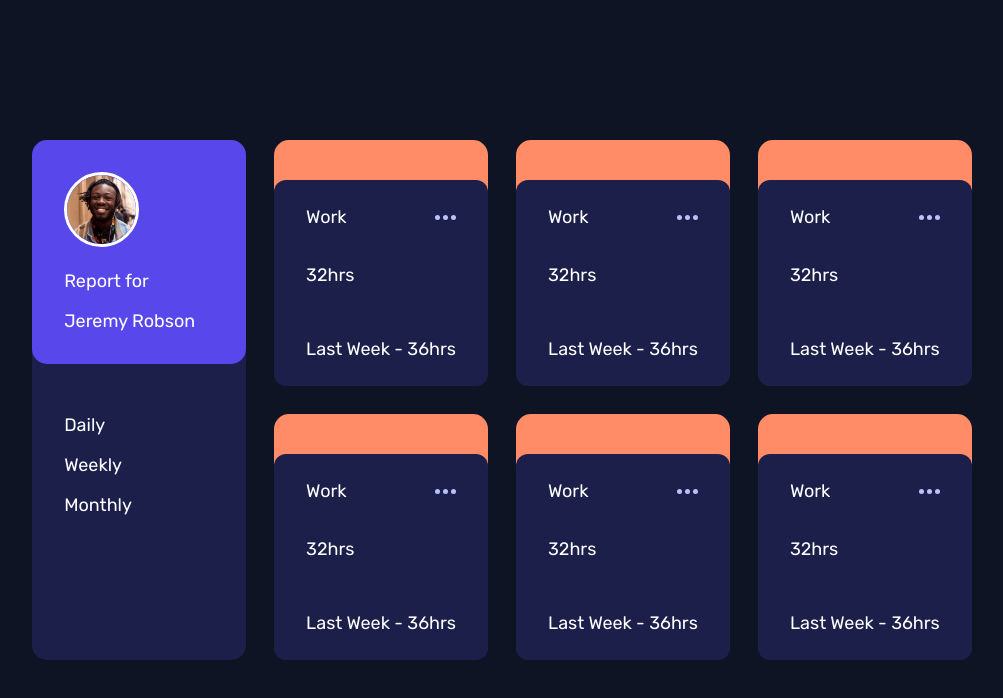
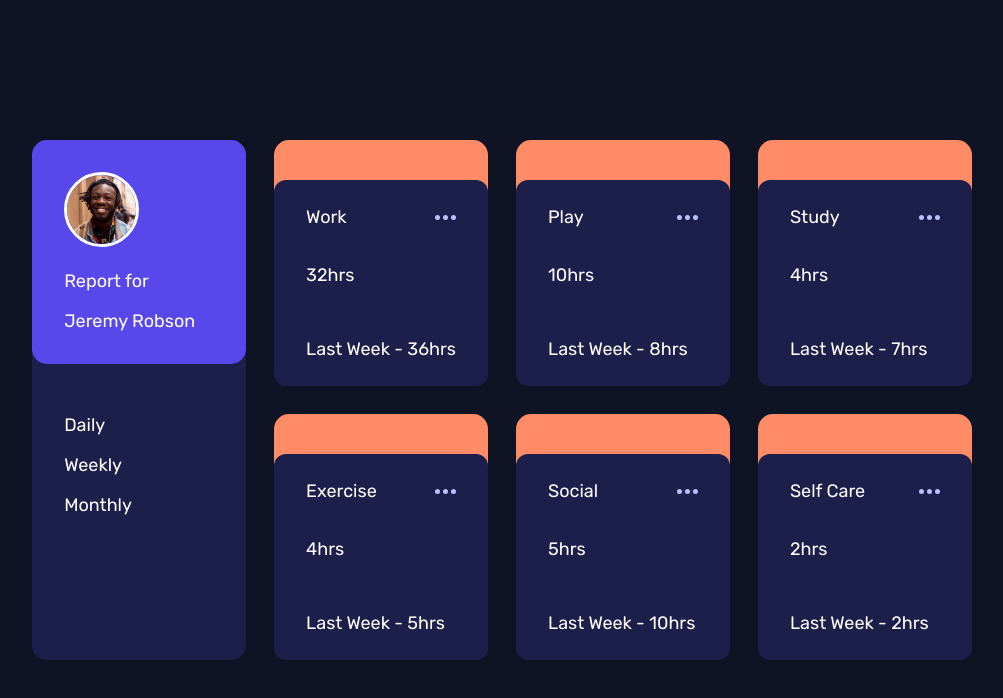
Before and after one commit to elyosis/time-tracking-dash, a React (Vite) app: page / in a window 1280 px wide. Shown: the top 698 px of the page, without its empty margins (138-1141 px from the left). Built offline with nearby package versions, Linux system fonts and the light colour scheme.

Commit message:
Generated panels dynamically from JSON data

```diff
--- a/src/App.jsx
+++ b/src/App.jsx
@@ -1,17 +1,17 @@
-import classes from "./App.module.css";
+import data from "./assets/data.json";
 import UserPanel from "./components/UserPanel";
 import Card from "./components/Card";
+import classes from "./App.module.css";
 
 function App() {
   return (
     <div className={classes.container}>
       <UserPanel />
-      <Card />
-      <Card />
-      <Card />
-      <Card />
-      <Card />
-      <Card />
+      {data.map((field) => {
+        return (
+          <Card title={field.title} key={field.title} data={field.timeframes} />
+        );
+      })}
     </div>
   );
 }
--- /dev/null
+++ b/src/assets/data.json
@@ -0,0 +1,104 @@
+[
+  {
+    "title": "Work",
+    "timeframes": {
+      "daily": {
+        "current": 5,
+        "previous": 7
+      },
+      "weekly": {
+        "current": 32,
+        "previous": 36
+      },
+      "monthly": {
+        "current": 103,
+        "previous": 128
+      }
+    }
+  },
+  {
+    "title": "Play",
+    "timeframes": {
+      "daily": {
+        "current": 1,
+        "previous": 2
+      },
+      "weekly": {
+        "current": 10,
+        "previous": 8
+      },
+      "monthly": {
+        "current": 23,
+        "previous": 29
+      }
+    }
+  },
+  {
+    "title": "Study",
+    "timeframes": {
+      "daily": {
+        "current": 0,
+        "previous": 1
+      },
+      "weekly": {
+        "current": 4,
+        "previous": 7
+      },
+      "monthly": {
+        "current": 13,
+        "previous": 19
+      }
+    }
+  },
+  {
+    "title": "Exercise",
+    "timeframes": {
+      "daily": {
+        "current": 1,
+        "previous": 1
+      },
+      "weekly": {
+        "current": 4,
+        "previous": 5
+      },
+      "monthly": {
+        "current": 11,
+        "previous": 18
+      }
+    }
+  },
+  {
+    "title": "Social",
+    "timeframes": {
+      "daily": {
+        "current": 1,
+        "previous": 3
+      },
+      "weekly": {
+        "current": 5,
+        "previous": 10
+      },
+      "monthly": {
+        "current": 21,
+        "previous": 23
+      }
+    }
+  },
+  {
+    "title": "Self Care",
+    "timeframes": {
+      "daily": {
+        "current": 0,
+        "previous": 1
+      },
+      "weekly": {
+        "current": 2,
+        "previous": 2
+      },
+      "monthly": {
+        "current": 7,
+        "previous": 11
+      }
+    }
+  }
+]
--- a/src/components/Card.jsx
+++ b/src/components/Card.jsx
@@ -1,14 +1,14 @@
 import IMAGES from "../images/Images";
 import classes from "./Card.module.css";
 
-function Card() {
+function Card(props) {
   return (
     <div className={classes.card}>
       {/* Info div */}
       <div className={classes["card-content"]}>
         {/* Name/menu*/}
         <div className={classes["card-menu"]}>
-          <p>Work</p>
+          <p>{props.title}</p>
           <div className={classes["menu-icon"]}>
             <img src={IMAGES.ellipsis} alt="" />
           </div>
@@ -17,9 +17,9 @@ function Card() {
         {/* Time display */}
         <div className={classes["card-info"]}>
           {/* Current hours */}
-          <p>32hrs</p>
+          <p>{props.data.weekly.current}hrs</p>
           {/* Past hours */}
-          <p>Last Week - 36hrs</p>
+          <p>Last Week - {props.data.weekly.previous}hrs</p>
         </div>
       </div>
     </div>
```
